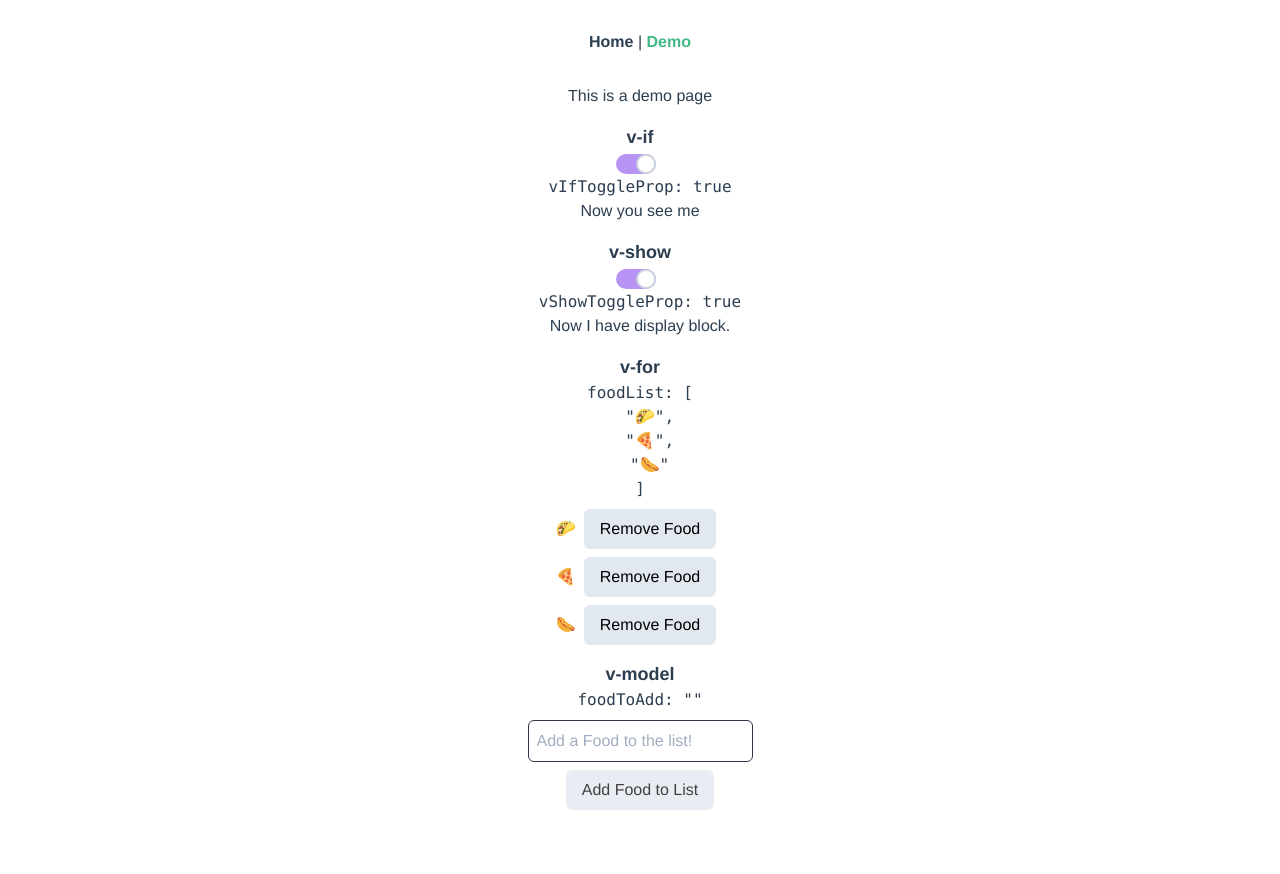
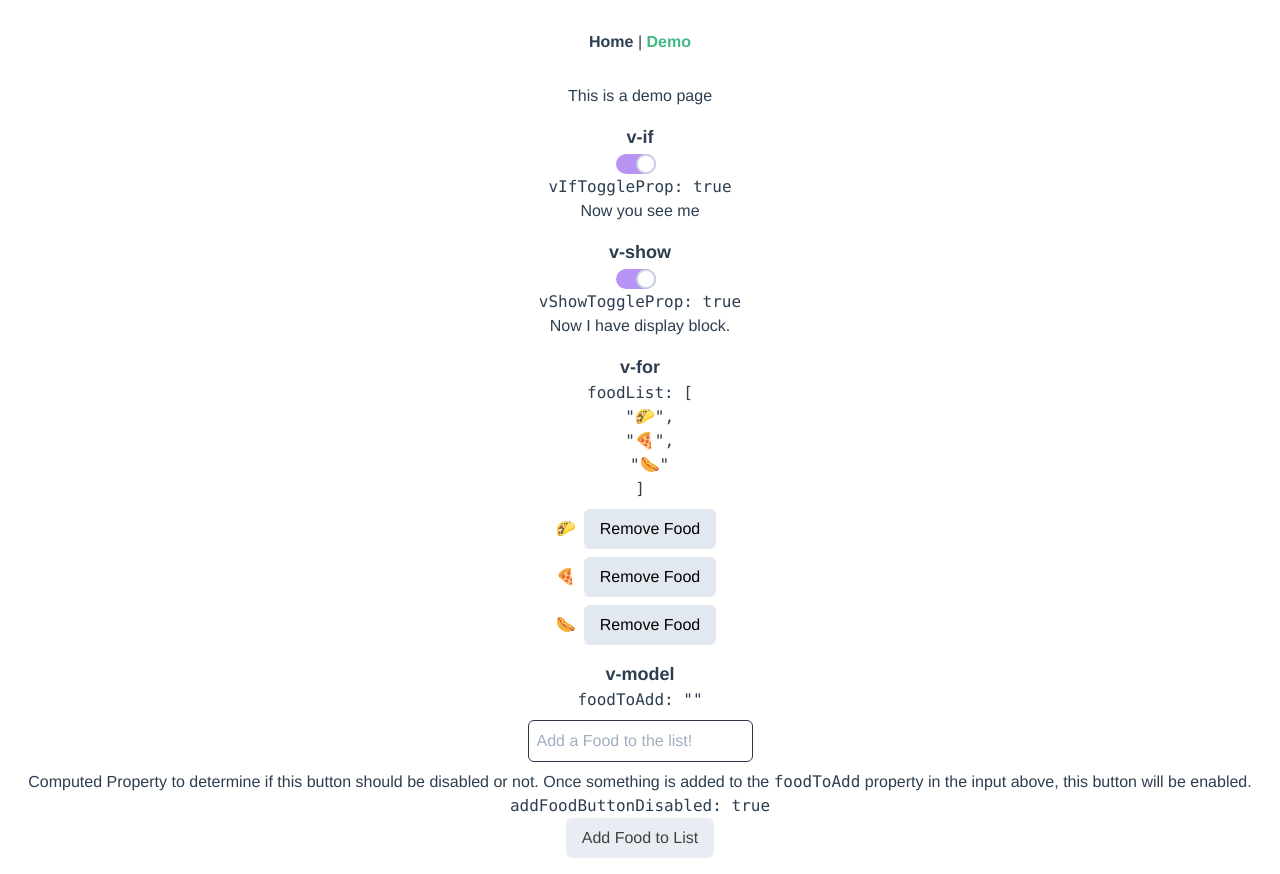
Before and after one commit to taearls/ensighten-vue-demo, a Vue app: page /demo in a window 1280 px wide. Before the commit the page ends 826 px from the top, so only its background shows below. Built offline with nearby package versions, Linux system fonts and the light colour scheme.

Commit message:
add computed property description, fix click handler

```diff
--- a/src/components/InputToggle.vue
+++ b/src/components/InputToggle.vue
@@ -6,7 +6,7 @@
       :checked="internalToggledProp"
       :name="id"
       class="toggle-checkbox"
-      @click="handleToggle()"
+      @click="handleToggle"
     />
     <label :for="id" class="toggle-label" />
   </div>
--- a/src/views/Demo.vue
+++ b/src/views/Demo.vue
@@ -60,10 +60,12 @@
         placeholder="Add a Food to the list!"
         v-model.trim="foodToAdd"
       />
+      <h3>Computed Property to determine if this button should be disabled or not. Once something is added to the <pre class="inline">foodToAdd</pre> property in the input above, this button will be enabled.</h3>
+      <pre>addFoodButtonDisabled: {{ addFoodButtonDisabled }}</pre>
       <button
         class="button add-food-button"
         @click="foodList.push(foodToAdd)"
-        :disabled="foodToAdd === ''"
+        :disabled="addFoodButtonDisabled"
       >
         Add Food to List
       </button>
@@ -88,6 +90,11 @@ export default {
   components: {
     InputToggle,
   },
+  computed: {
+    addFoodButtonDisabled() {
+      return this.foodToAdd === "";
+    },
+  },
 };
 </script>
 
```
